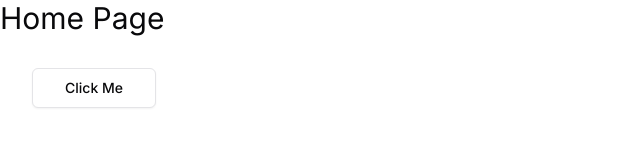
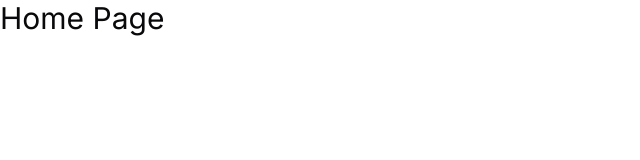
Before and after one commit to thatsehannah/nextjs-storefront, a Next.js app: page / in a window 1280 px wide. Shown: the top 160 px of the page, without its empty margins (0-640 px from the left). Built offline with nearby package versions, Linux system fonts and the light colour scheme.

Commit message:
creating components for navbar, removing shadcn button from HomePage

```diff
--- a/app/page.tsx
+++ b/app/page.tsx
@@ -1,17 +1,9 @@
-import { Button } from '@/components/ui/button';
 import React from 'react';
 
 const HomePage = () => {
   return (
     <div>
       <h1 className='text-3xl'>Home Page</h1>
-      <Button
-        variant='outline'
-        size='lg'
-        className='m-8'
-      >
-        Click Me
-      </Button>
     </div>
   );
 };
--- /dev/null
+++ b/components/navbar/Navbar.tsx
@@ -0,0 +1,7 @@
+import React from 'react';
+
+const Navbar = () => {
+  return <div>Navbar</div>;
+};
+
+export default Navbar;
--- /dev/null
+++ b/components/navbar/components/CartButton.tsx
@@ -0,0 +1,7 @@
+import React from 'react';
+
+const CartButton = () => {
+  return <div>CartButton</div>;
+};
+
+export default CartButton;
--- /dev/null
+++ b/components/navbar/components/DarkMode.tsx
@@ -0,0 +1,7 @@
+import React from 'react';
+
+const DarkMode = () => {
+  return <div>DarkMode</div>;
+};
+
+export default DarkMode;
--- /dev/null
+++ b/components/navbar/components/LinksDropDown.tsx
@@ -0,0 +1,7 @@
+import React from 'react';
+
+const LinksDropDown = () => {
+  return <div>LinksDropDown</div>;
+};
+
+export default LinksDropDown;
--- /dev/null
+++ b/components/navbar/components/Logo.tsx
@@ -0,0 +1,7 @@
+import React from 'react';
+
+const Logo = () => {
+  return <div>Logo</div>;
+};
+
+export default Logo;
--- /dev/null
+++ b/components/navbar/components/NavSearch.tsx
@@ -0,0 +1,7 @@
+import React from 'react';
+
+const NavSearch = () => {
+  return <div>NavSearch</div>;
+};
+
+export default NavSearch;
--- /dev/null
+++ b/components/navbar/components/SignOutLink.tsx
@@ -0,0 +1,7 @@
+import React from 'react';
+
+const SignOutLink = () => {
+  return <div>SignOutLink</div>;
+};
+
+export default SignOutLink;
--- /dev/null
+++ b/components/navbar/components/UserIcon.tsx
@@ -0,0 +1,7 @@
+import React from 'react';
+
+const UserIcon = () => {
+  return <div>UserIcon</div>;
+};
+
+export default UserIcon;
```
